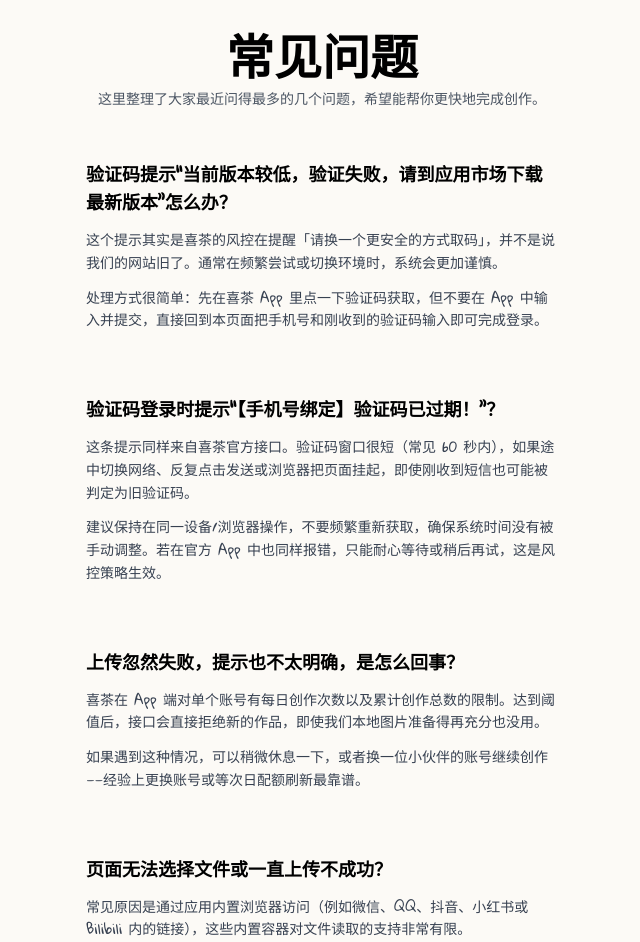
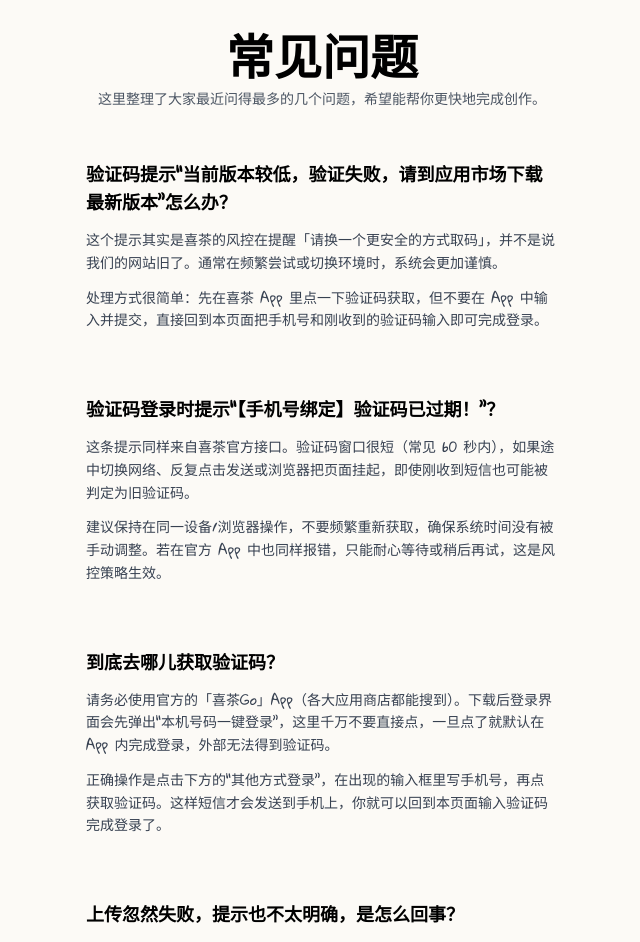
Before and after one commit to luzhenhua/heytea, a Next.js app: page /faq in a window 1280 px wide. Shown: the top 942 px of the page, without its empty margins (318-958 px from the left). Built offline with nearby package versions, Linux system fonts and the light colour scheme.

Commit message:
docs: add otp acquisition guide

```diff
--- a/app/faq/page.tsx
+++ b/app/faq/page.tsx
@@ -15,6 +15,13 @@ const FAQ_ITEMS = [
     answers: [
       '这条提示同样来自喜茶官方接口。验证码窗口很短（常见 60 秒内），如果途中切换网络、反复点击发送或浏览器把页面挂起，即使刚收到短信也可能被判定为旧验证码。',
       '建议保持在同一设备/浏览器操作，不要频繁重新获取，确保系统时间没有被手动调整。若在官方 App 中也同样报错，只能耐心等待或稍后再试，这是风控策略生效。'
+    ]
+  },
+  {
+    question: '到底去哪儿获取验证码？',
+    answers: [
+      '请务必使用官方的「喜茶Go」App（各大应用商店都能搜到）。下载后登录界面会先弹出“本机号码一键登录”，这里千万不要直接点，一旦点了就默认在 App 内完成登录，外部无法得到验证码。',
+      '正确操作是点击下方的“其他方式登录”，在出现的输入框里写手机号，再点获取验证码。这样短信才会发送到手机上，你就可以回到本页面输入验证码完成登录了。'
     ]
   },
   {
```
